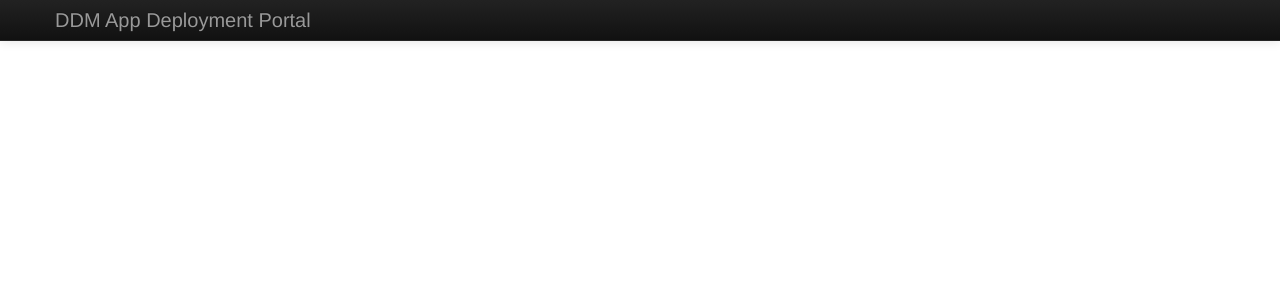
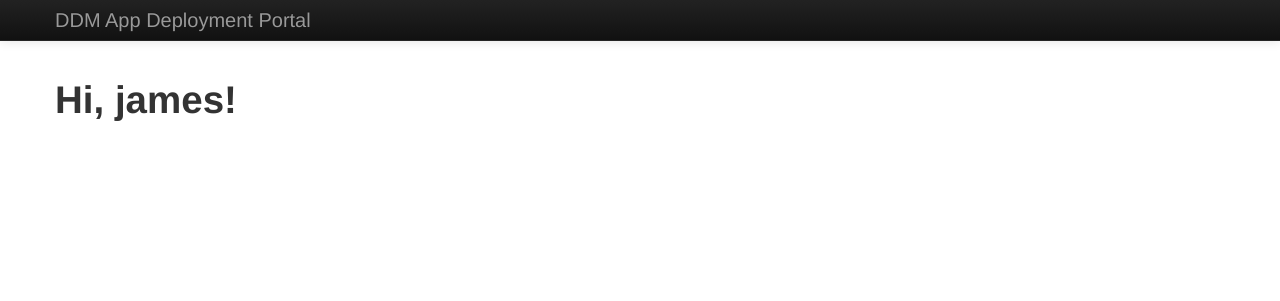
Before and after one commit to ddmnet/App-Deploy-Server, a PHP site: page / in a window 1280 px wide. Shown: the top 301 px of the page. Run offline with PHP 8.4, Linux system fonts and the light colour scheme.

Commit message:
Added a message for James

```diff
--- a/classes/Bundle.class.php
+++ b/classes/Bundle.class.php
@@ -66,6 +66,7 @@ class Bundle {
 		// find metadata dict
 		$items = $plist->dict->array->dict->dict;
 		$n = 0;
+		$tindex = false;
 		foreach ($items->key as $key) {
 			if ($key == $name) {
 				$tindex = $n;
--- a/layout/index.php
+++ b/layout/index.php
@@ -21,6 +21,7 @@
 			</div>
 		</div>
 		<div id="primary" class="container">
+			<h1>Hi, james!</h1>
 <?
 			include $use_layout . '.php';
 ?>
```
